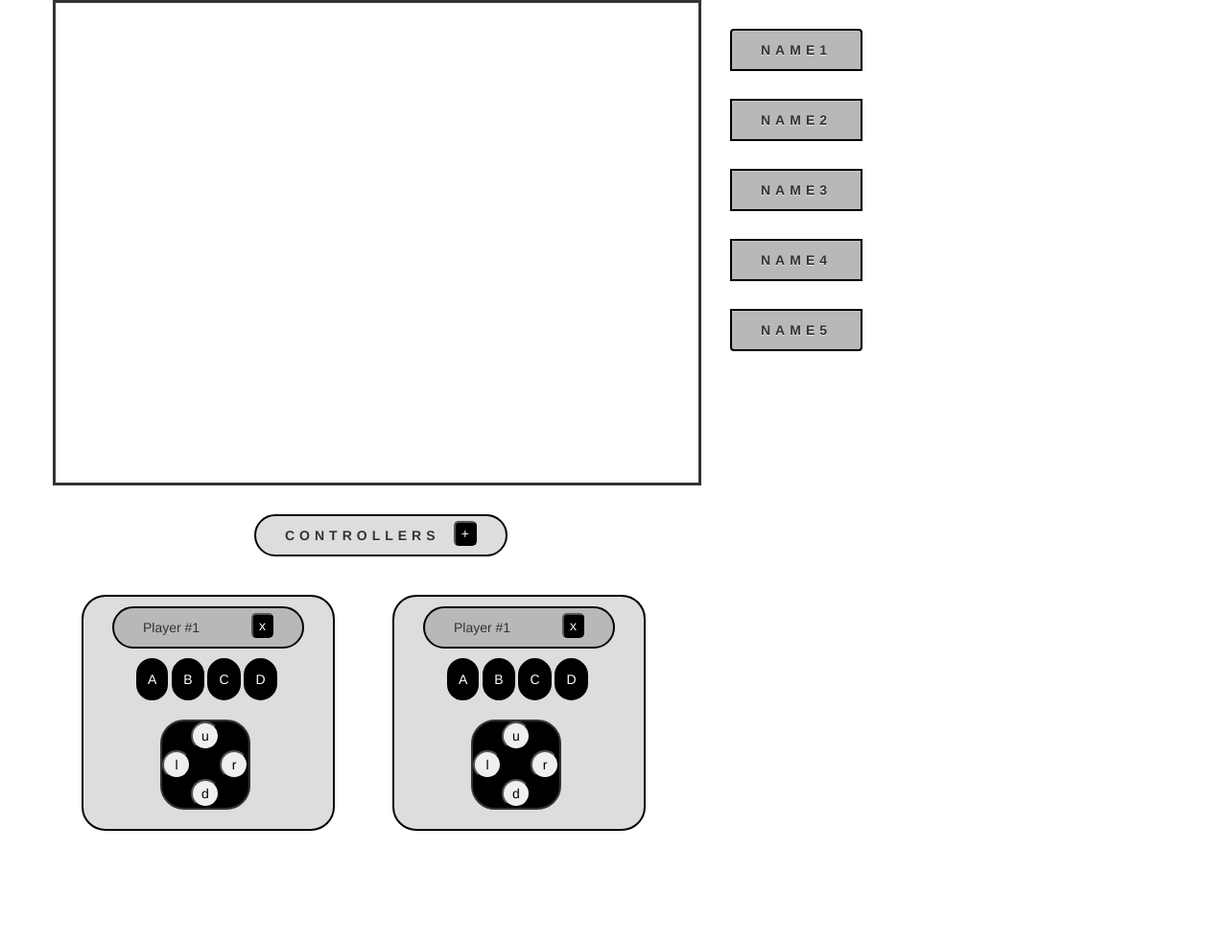
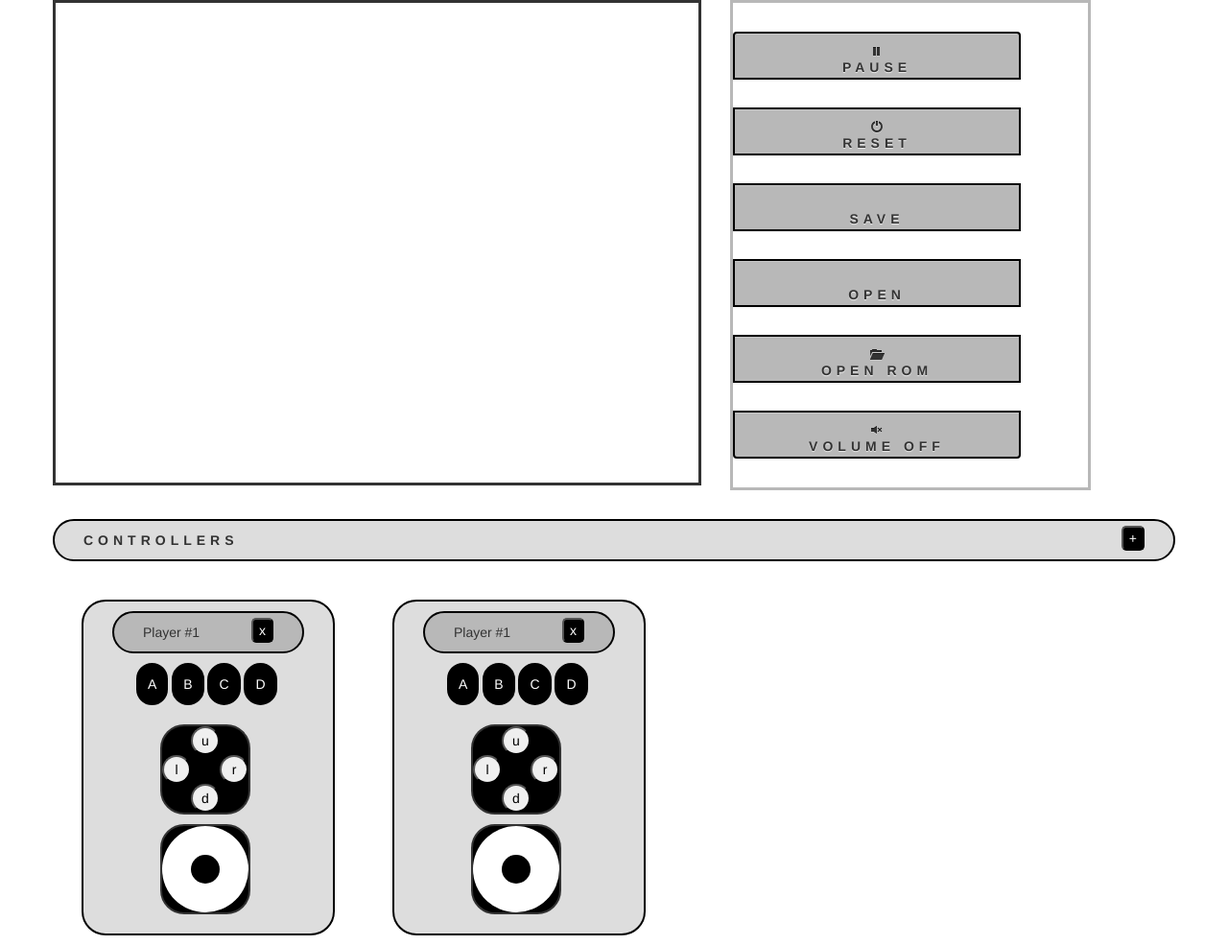
Before and after one commit to darvin/TestXbox360Emu, a plain HTML site: page index.html in a window 1280 px wide. Shown: the whole page at 96% size. Before the commit the page ends 876 px from the top, so only its background shows below. Drawn offline with Linux system fonts and the light colour scheme; some icons are missing.

Commit message:
did stuff

```diff
--- a/css/test-page.css
+++ b/css/test-page.css
@@ -1,28 +1,37 @@
 #canvas {
 	border-style: solid;
 	border-width: 3px;
+	position:relative;
 }
+
+#buttons {
+	position:relative;
+	border-style:solid;
+	border-color:#B8B8B8;
+	}
 
 .panel-button {
 	margin-top: 30px;
 	margin-bottom: 30px;
+	margin-right:20%;
 	border:2px solid black;
 	padding:10px 30px;
 	background:#B8B8B8;
-	text-transform:uppercase;
 	letter-spacing:5px;
+	width: 300;
+	height: 50;
 	font-weight: bold;
-
+	text-transform: uppercase;
 }
 
 #controllers-panel-header {
 	margin-top: 30px;
 	margin-bottom: 30px;
-	margin-left:210px;
+
 	border:2px solid black;
 	padding:10px 30px;
 	background:#dddddd;
-	width:200px;
+
 	border-radius:25px;
 }
 
@@ -140,3 +149,36 @@ background-color: black;
 	top:30;
 	right: 0;
 }
+
+.controller-joystick {
+	position: relative;
+
+	border-style: solid;
+	border-width: 2px;
+	width: 90;
+	height: 90;
+	border-radius:25px;
+	margin-left: 25px;
+    margin-right: auto;
+    background-color: black;
+
+}
+
+.controller-joystick-outer {
+	background-color:white;
+	border-radius: 50%;
+	width: 90px;
+	height: 90px;
+	position:absolute;
+	margin:auto;
+}
+.controller-joystick-inner {
+	background-color: black;
+	border-radius: 50%;
+	width: 30px;
+	height: 30px;
+	position: relative;
+	top:30px;
+	left:30px;
+
+}
--- a/index.html
+++ b/index.html
@@ -7,7 +7,9 @@
 
     <link href="./css/bootstrap-responsive.css" rel="stylesheet">
 
-		<link href="./css/test-page.css" rel="stylesheet">
+	<link href="./css/test-page.css" rel="stylesheet">
+	<link href="//netdna.bootstrapcdn.com/twitter-bootstrap/2.3.1/css/bootstrap-combined.no-icons.min.css" rel="stylesheet">
+	<link href="//netdna.bootstrapcdn.com/font-awesome/3.1.1/css/font-awesome.css" rel="stylesheet">
 
 </head>
 
@@ -19,11 +21,13 @@
 				</canvas>
 			</div>
 			<div id="buttons" class="span4 btn-group btn-group-vertical">
-					 <button  class="panel-button btn" type="button">name1</button>
-					 <button  class="panel-button btn" type="button">name2</button>
-					 <button  class="panel-button btn" type="button">name3</button>
-					 <button  class="panel-button btn" type="button">name4</button>
-					 <button  class="panel-button btn" type="button">name5</button>
+					 <button  class="panel-button btn" type="button">
+					 	<i class="icon-pause"></i><br>pause</button>
+					 <button  class="panel-button btn" type="button"><i class="icon-off"></i><br>reset </button>
+					 <button  class="panel-button btn" type="button"><i class="icon-save"></i><br>save</button>
+					 <button  class="panel-button btn" type="button"><i class="icon-folder-open-alt"></i><br> open</button>
+					 <button  class="panel-button btn" type="button"><i class="icon-folder-open"> </i><br>open rom </button>
+					 <button  class="panel-button btn" type="button"><i class="icon-volume-off"></i><br>volume off</button>
 			</div>
 
 		</div>
@@ -72,9 +76,9 @@
 						<ul>
 							<li>
 								<div class="controller-joystick">
-									<div class="controller-joystick-bigger-button">
+									<div class="controller-joystick-outer">
 									</div>
-									<div class="controller-joystick-smaller-button">
+									<div class="controller-joystick-inner">
 									</div>
 								</div>
 							</li>
```
